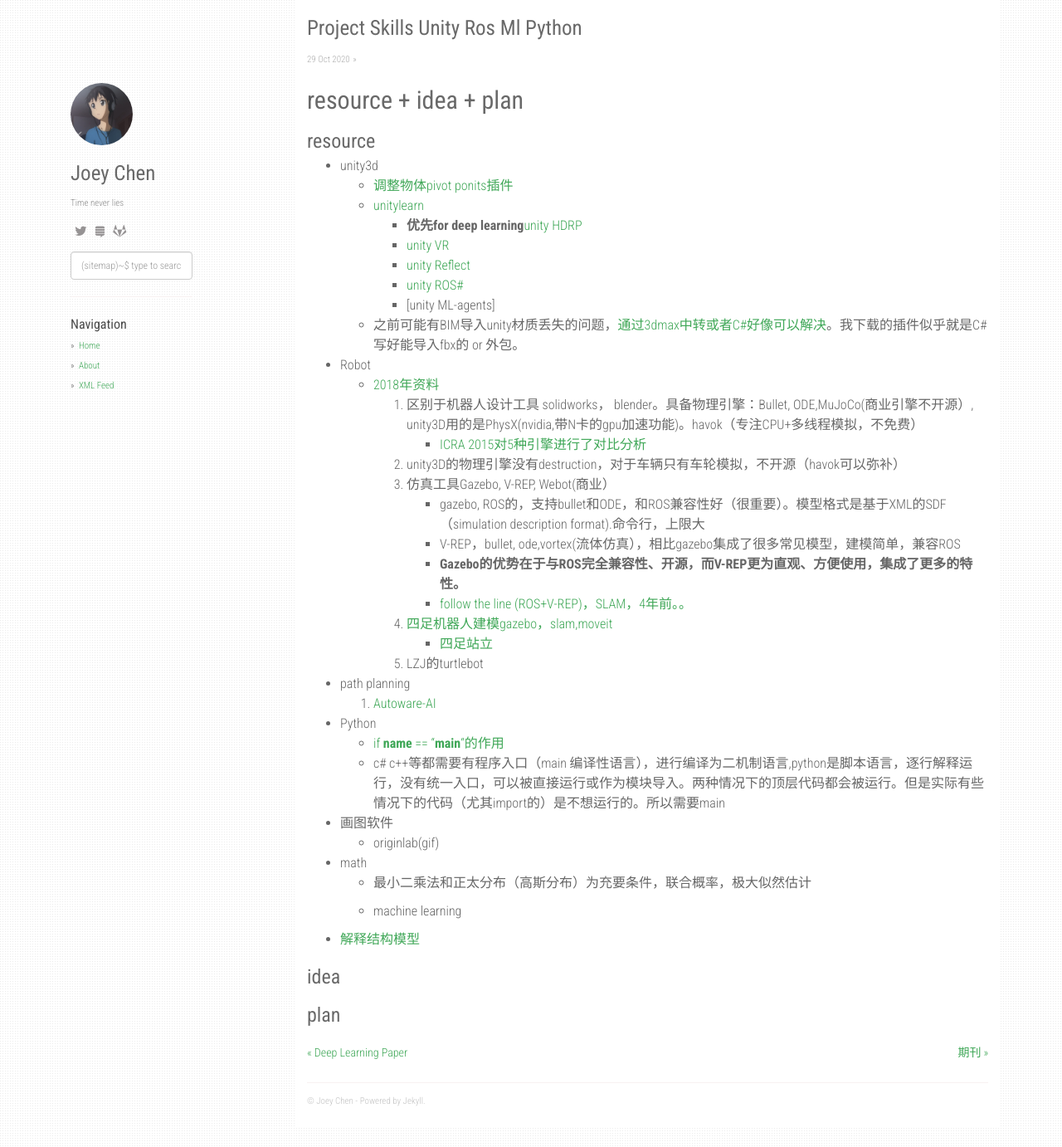
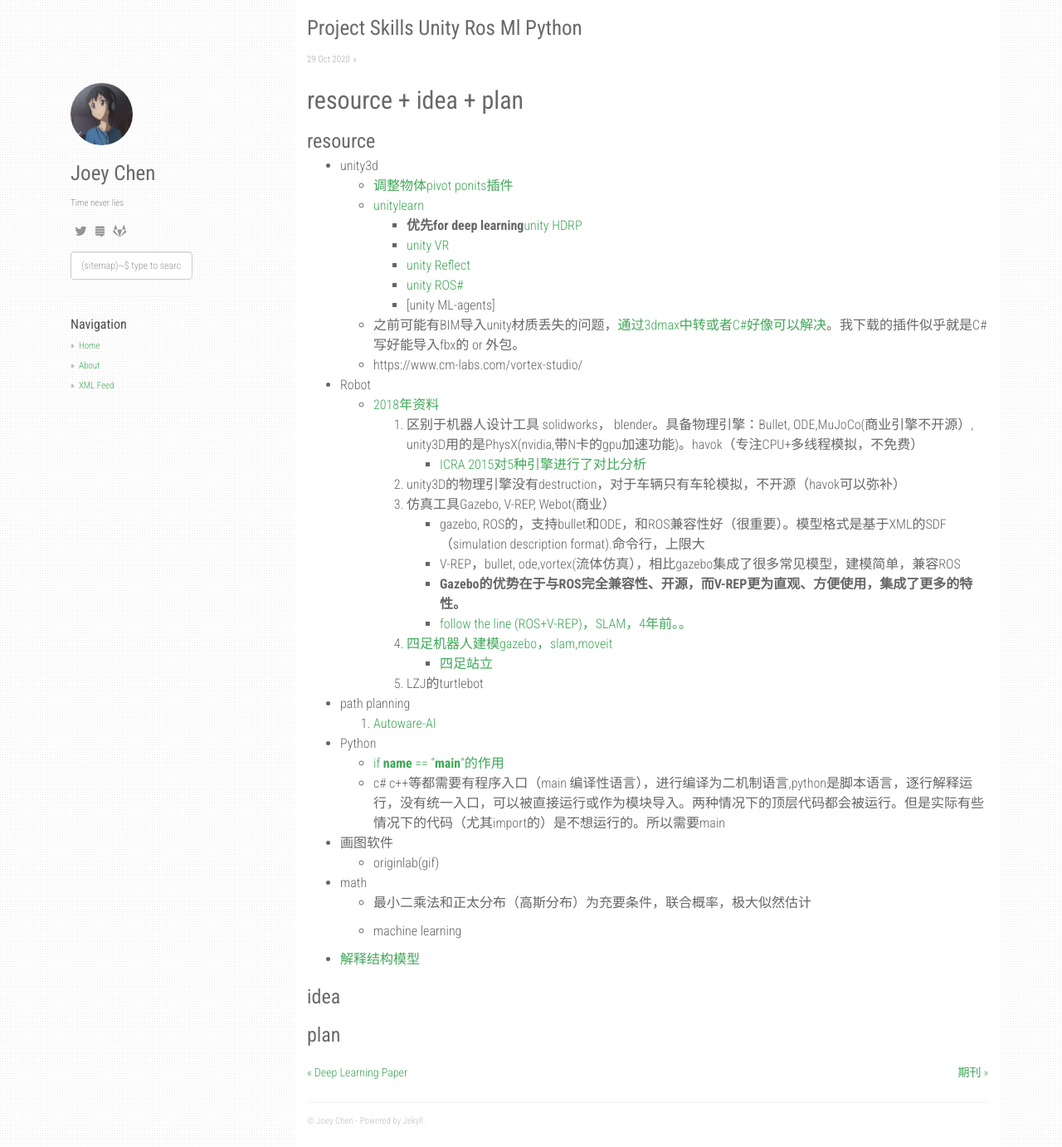
Before and after one commit to czy95/czy95.github.io, a Jekyll site: the page built from _posts/2020-10-29-Project-Skills-Unity-ROS-ML-Python.md, in a window 1280 px wide and 1382 px high. Shown: the whole window at 83% size. Built offline with Jekyll 4.4.1, drawn with Linux system fonts in a browser that asks for light colours; nearby versions of some CDN libraries; our own code applies the rules of GitHub Pages for plain Markdown files; some of the changed lines change nothing that is shown.

Commit message:
Update 2020-10-29-Project-Skills-Unity-ROS-ML-Python.md

```diff
--- a/_posts/2020-10-29-Project-Skills-Unity-ROS-ML-Python.md
+++ b/_posts/2020-10-29-Project-Skills-Unity-ROS-ML-Python.md
@@ -9,6 +9,7 @@
     - [unity ROS#](https://github.com/siemens/ros-sharp)
     - [unity ML-agents]
   - 之前可能有BIM导入unity材质丢失的问题，[通过3dmax中转或者C#好像可以解决](https://www.zhihu.com/question/265783552)。我下载的插件似乎就是C#写好能导入fbx的 or 外包。
+  - https://www.cm-labs.com/vortex-studio/
 
 - Robot
   - [2018年资料](https://zhuanlan.zhihu.com/p/32788790)
```
